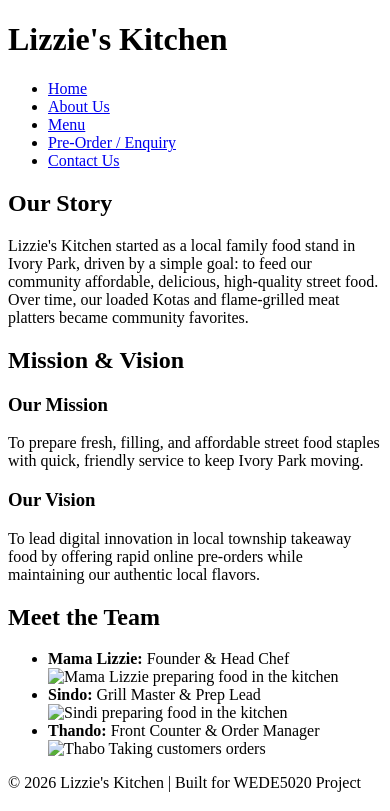
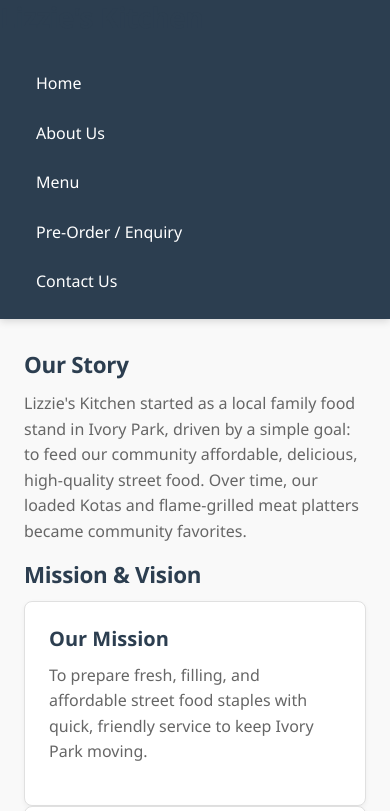
Before and after one commit to RI-WEDE5020-GR4-P1-P2-P3/ri-pta-wede5020-part1-part2-part3-Sfiso-Mabizela, a plain HTML site: page about.html in a window 390 px wide. Shown: the top 811 px of the page. Drawn offline with Linux system fonts and the light colour scheme.

Commit message:
updated my files
updated my files

```diff
--- a/CSS/style.css
+++ b/CSS/style.css
@@ -0,0 +1,282 @@
+ /* ==========================================
+   1. CSS RESET & BASE STYLES
+   ========================================== */
+* {
+    margin: 0;
+    padding: 0;
+    box-sizing: border-box;
+}
+
+:root {
+    --primary-color: #d9534f;     /* Warm Red/Orange Theme */
+    --secondary-color: #2c3e50;   /* Dark Slate */
+    --accent-color: #f39c12;      /* Golden Yellow */
+    --bg-light: #f9f9f9;
+    --bg-card: #ffffff;
+    --text-dark: #333333;
+    --text-light: #666666;
+    --border-color: #e0e0e0;
+    --font-main: 'Segoe UI', Tahoma, Geneva, Verdana, sans-serif;
+    --transition-speed: 0.3s ease;
+}
+
+html {
+    scroll-behavior: smooth;
+    font-size: 100%; /* 16px default base */
+}
+
+body {
+    font-family: var(--font-main);
+    font-size: 1rem;
+    line-height: 1.6;
+    color: var(--text-dark);
+    background-color: var(--bg-light);
+    display: flex;
+    flex-direction: column;
+    min-height: 100vh;
+}
+
+img {
+    max-width: 100%;
+    height: auto;
+    display: block;
+}
+
+/* ==========================================
+   2. TYPOGRAPHY STYLES
+   ========================================== */
+h1, h2, h3, h4 {
+    color: var(--secondary-color);
+    line-height: 1.25;
+    margin-bottom: 0.75rem;
+    font-weight: 700;
+}
+
+h1 { font-size: 2.25rem; letter-spacing: -0.5px; }
+h2 { font-size: 1.75rem; letter-spacing: -0.3px; }
+h3 { font-size: 1.25rem; }
+
+p {
+    margin-bottom: 1rem;
+    color: var(--text-light);
+}
+
+a {
+    text-decoration: none;
+    color: inherit;
+    transition: color var(--transition-speed);
+}
+
+/* ==========================================
+   3. HEADER & NAVIGATION
+   ========================================== */
+header {
+    background-color: var(--secondary-color);
+    position: sticky;
+    top: 0;
+    z-index: 1000;
+    box-shadow: 0 2px 8px rgba(0,0,0,0.15);
+}
+
+nav {
+    max-width: 1200px;
+    margin: 0 auto;
+    padding: 1rem 1.5rem;
+    display: flex;
+    justify-content: space-between;
+    align-items: center;
+}
+
+.logo {
+    font-size: 1.5rem;
+    font-weight: 800;
+    color: #ffffff;
+}
+
+nav ul {
+    display: flex;
+    list-style: none;
+    gap: 1.5rem;
+}
+
+nav ul li a {
+    color: #ffffff;
+    font-weight: 500;
+    padding: 0.5rem 0.75rem;
+    border-radius: 4px;
+}
+
+/* Pseudo-classes for links */
+nav ul li a:hover,
+nav ul li a:focus {
+    color: var(--accent-color);
+    background-color: rgba(255, 255, 255, 0.05);
+}
+
+nav ul li a:active {
+    transform: scale(0.95);
+}
+
+/* ==========================================
+   4. LAYOUT & SECTIONS
+   ========================================== */
+main {
+    flex: 1;
+    max-width: 1200px;
+    width: 100%;
+    margin: 0 auto;
+    padding: 2rem 1.5rem;
+}
+
+/* Hero Section */
+.hero {
+    background: linear-gradient(rgba(0,0,0,0.5), rgba(0,0,0,0.5)), url('../images/hero-kota.jpg') center/cover no-repeat;
+    color: #ffffff;
+    padding: 4rem 2rem;
+    border-radius: 12px;
+    text-align: center;
+    margin-bottom: 2.5rem;
+    box-shadow: 0 4px 12px rgba(0,0,0,0.1);
+}
+
+.hero h1, .hero p {
+    color: #ffffff;
+}
+
+/* Interactive Buttons */
+.btn {
+    display: inline-block;
+    background-color: var(--primary-color);
+    color: #ffffff;
+    padding: 0.75rem 1.5rem;
+    border: none;
+    border-radius: 6px;
+    font-weight: 600;
+    cursor: pointer;
+    margin: 0.5rem 0.25rem;
+    transition: background-color var(--transition-speed), transform var(--transition-speed);
+}
+
+.btn:hover,
+.btn:focus {
+    background-color: #c9302c;
+    transform: translateY(-2px);
+    box-shadow: 0 4px 8px rgba(0,0,0,0.15);
+}
+
+.btn:active {
+    transform: translateY(0);
+}
+
+/* Highlights & Feature Grid */
+.highlights, .menu-grid, .team-grid {
+    display: grid;
+    grid-template-columns: repeat(3, 1fr);
+    gap: 1.5rem;
+    margin: 2rem 0;
+}
+
+.card, article {
+    background-color: var(--bg-card);
+    border: 1px solid var(--border-color);
+    border-radius: 8px;
+    padding: 1.5rem;
+    box-shadow: 0 2px 5px rgba(0,0,0,0.05);
+    transition: transform var(--transition-speed), box-shadow var(--transition-speed);
+}
+
+.card:hover, article:hover {
+    transform: translateY(-4px);
+    box-shadow: 0 6px 16px rgba(0,0,0,0.1);
+}
+
+/* Forms (Enquiry / Contact) */
+form {
+    background-color: var(--bg-card);
+    padding: 2rem;
+    border-radius: 8px;
+    border: 1px solid var(--border-color);
+    max-width: 650px;
+    margin: 0 auto;
+}
+
+form label {
+    display: block;
+    margin-bottom: 0.5rem;
+    font-weight: 600;
+}
+
+form input, form select, form textarea {
+    width: 100%;
+    padding: 0.75rem;
+    margin-bottom: 1.25rem;
+    border: 1px solid var(--border-color);
+    border-radius: 4px;
+    font-family: inherit;
+    font-size: 1rem;
+}
+
+form input:focus, form select:focus, form textarea:focus {
+    outline: none;
+    border-color: var(--primary-color);
+    box-shadow: 0 0 0 3px rgba(217, 83, 79, 0.2);
+}
+
+/* ==========================================
+   5. FOOTER
+   ========================================== */
+footer {
+    background-color: var(--secondary-color);
+    color: #ffffff;
+    text-align: center;
+    padding: 1.5rem;
+    margin-top: auto;
+}
+
+footer p {
+    color: #cccccc;
+    margin-bottom: 0;
+    font-size: 0.9rem;
+}
+
+/* ==========================================
+   6. RESPONSIVE DESIGN (MEDIA QUERIES)
+   ========================================== */
+
+/* Tablet Breakpoint (Up to 992px) */
+@media screen and (max-width: 992px) {
+    .highlights, .menu-grid, .team-grid {
+        grid-template-columns: repeat(2, 1fr);
+    }
+}
+
+/* Mobile Breakpoint (Up to 600px) */
+@media screen and (max-width: 600px) {
+    nav {
+        flex-direction: column;
+        align-items: flex-start;
+        gap: 1rem;
+    }
+
+    nav ul {
+        flex-direction: column;
+        width: 100%;
+        gap: 0.5rem;
+    }
+
+    nav ul li a {
+        display: block;
+        width: 100%;
+    }
+
+    .highlights, .menu-grid, .team-grid {
+        grid-template-columns: 1fr;
+    }
+
+    h1 { font-size: 1.75rem; }
+    h2 { font-size: 1.4rem; }
+
+    .hero {
+        padding: 2.5rem 1rem;
+    }
+}
```
Also changed, not shown: Index.html (+1 -0 lines), contact.html (+1 -0 lines), enquiry.html (+2 -2 lines), 1 other file.
